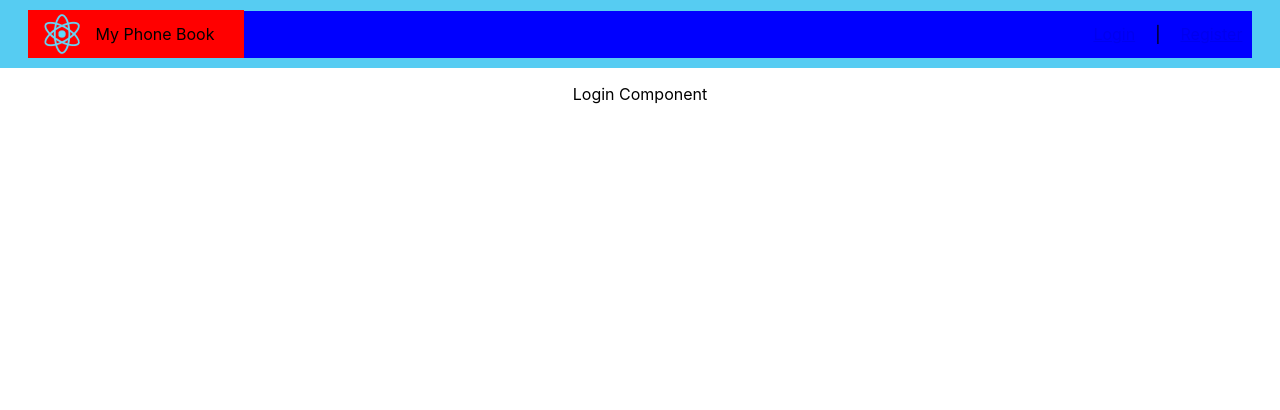
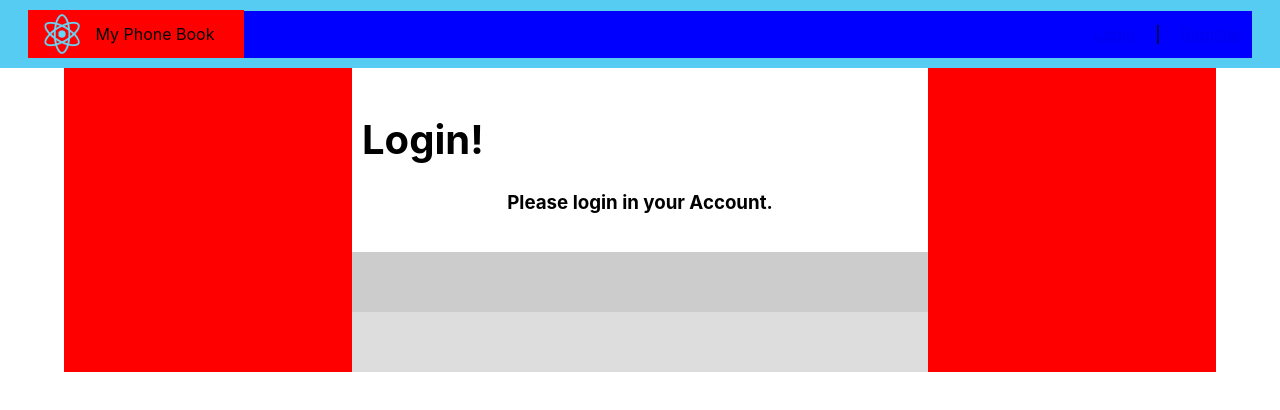
Before and after one commit to arasico/phonebook-ui-react, a React (Create React App) app: page /login in a window 1280 px wide. Shown: the top 410 px of the page. Built offline with nearby package versions, Linux system fonts and the light colour scheme.

Commit message:
login form is start

```diff
--- a/src/container/auth/Login.js
+++ b/src/container/auth/Login.js
@@ -1,4 +1,5 @@
 import React, { Component} from 'react';
+import './style.css';
 
 
 
@@ -9,8 +10,16 @@ class LoginComponent extends Component {
     }
     render() {
         return (
-            <div>
-                <p>Login Component</p>
+            <div className="container-fluid">
+
+              <div className="container">
+                    <div className="auth-header">
+                        <h1>Login!</h1>
+                        <h3>Please login in your Account.</h3>
+                    </div>
+                    <div className="auth-form"></div>
+                    <div className="auth-footer"></div>
+              </div>
             </div>
          );
     }
--- /dev/null
+++ b/src/container/auth/style.css
@@ -0,0 +1,43 @@
+
+.container-fluid{
+    display: flex;
+    background-color: #fff;
+
+}
+
+.container{
+    margin: auto;
+    width: 90%;
+    background-color: red;
+
+}
+
+.auth-header {
+    background-color: #fff;
+    width: 50%;
+    padding: 20px 0;
+    margin: auto;
+
+}
+
+.auth-form {
+    background-color: #ccc;
+    width: 50%;
+    padding: 20px 0;
+    height: 20px;
+    margin: auto;
+}
+
+.auth-footer {
+    background-color: #ddd;
+    width: 50%;
+    padding: 20px 0;
+    height: 20px;
+    margin: auto;
+}
+
+.auth-header h1 {
+    font-size: 40px;
+    text-align: left;
+    padding-left: 10px;
+}
```
